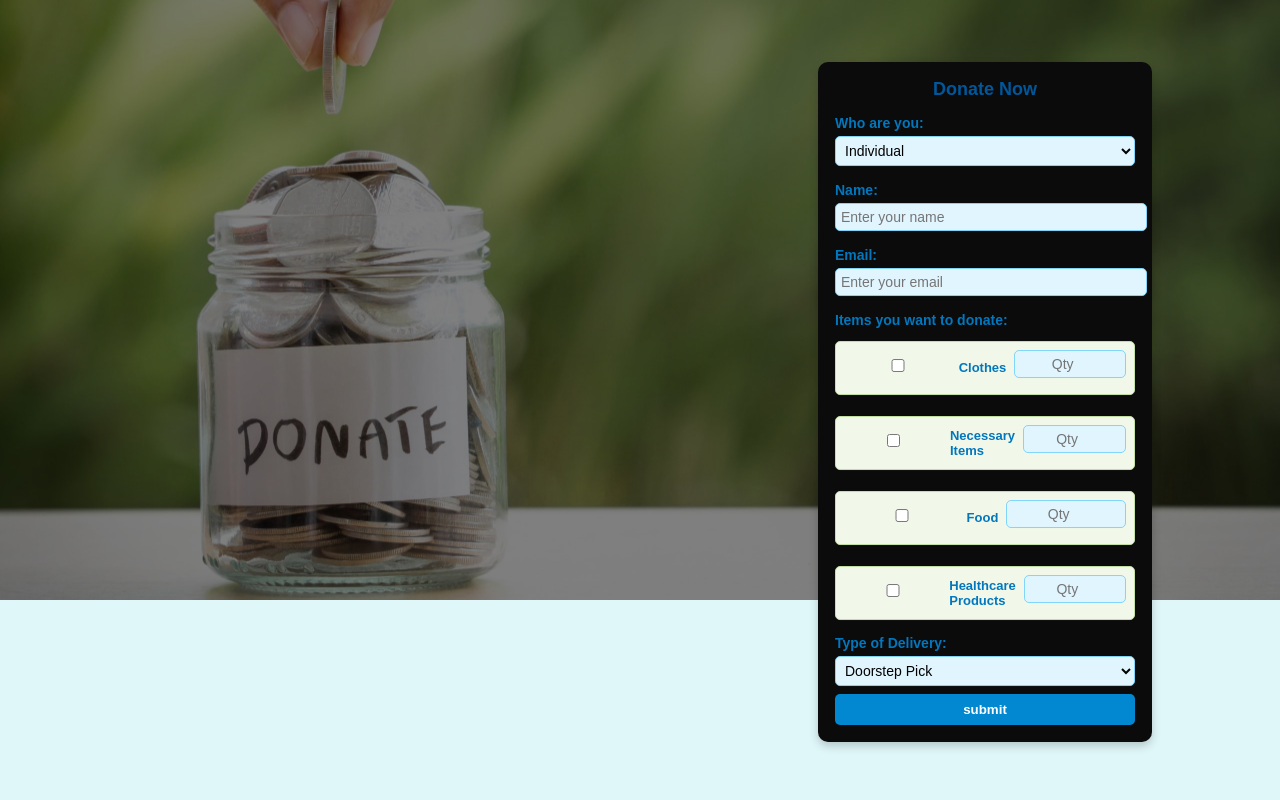
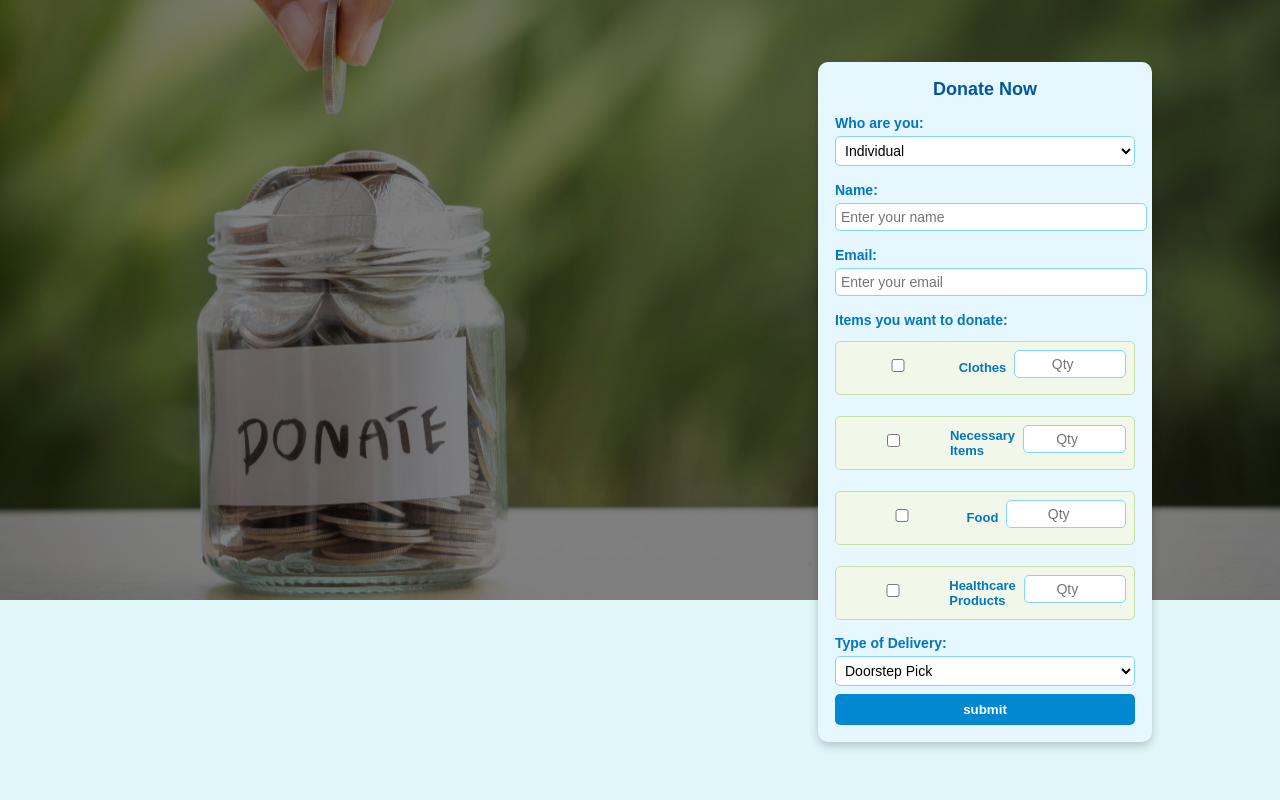
Before and after one commit to PurpleRadish42/full-stack---donation, a Flask app: page /center1 in a window 1280 px wide. Run offline with Flask 3, Linux system fonts and the light colour scheme; some libraries are stand-ins or nearby versions.

Commit message:
Update center1.html

```diff
--- a/templates/center1.html
+++ b/templates/center1.html
@@ -41,7 +41,7 @@
       right: 10%;
       transform: translateY(-50%);
       width: 300px;
-      background: rgb(11, 11, 11);
+      background-color: #e6f7ff;
       padding: 17px; /* Reduced padding */
       border-radius: 10px;
       box-shadow: 0 4px 10px rgba(0, 0, 0, 0.2);
@@ -72,7 +72,7 @@
       border: 1px solid #81d4fa;
       border-radius: 5px;
       outline: none;
-      background-color: #e1f5fe;
+      background-color:white;
       font-size: 14px; /* Reduced font size */
     }
 
```
